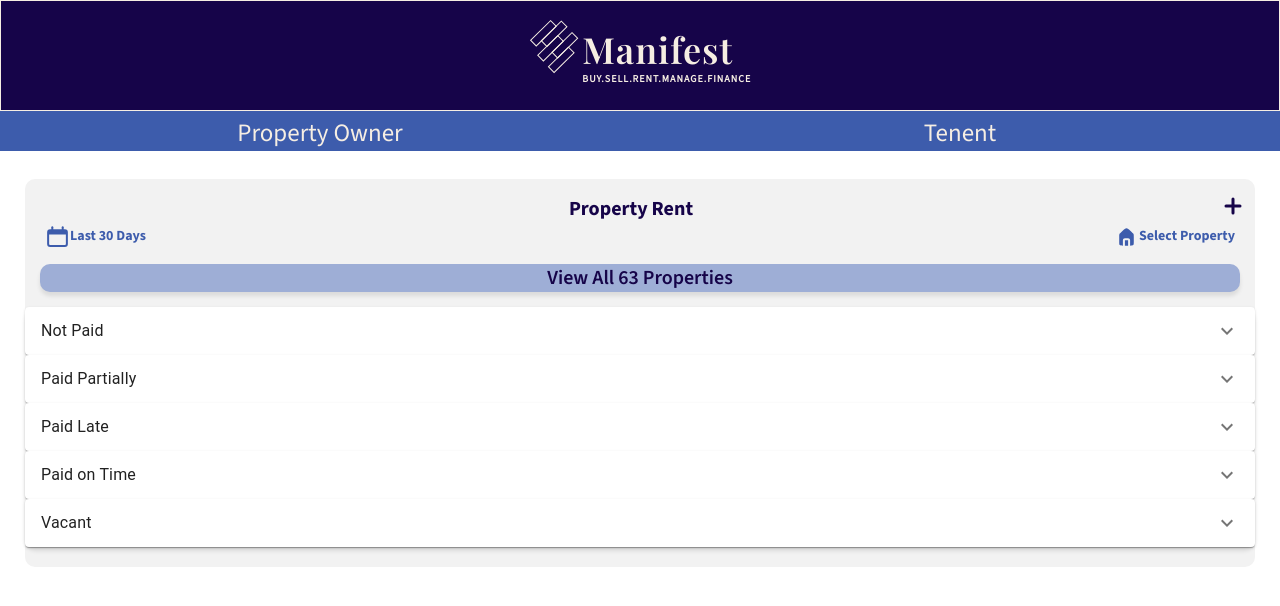
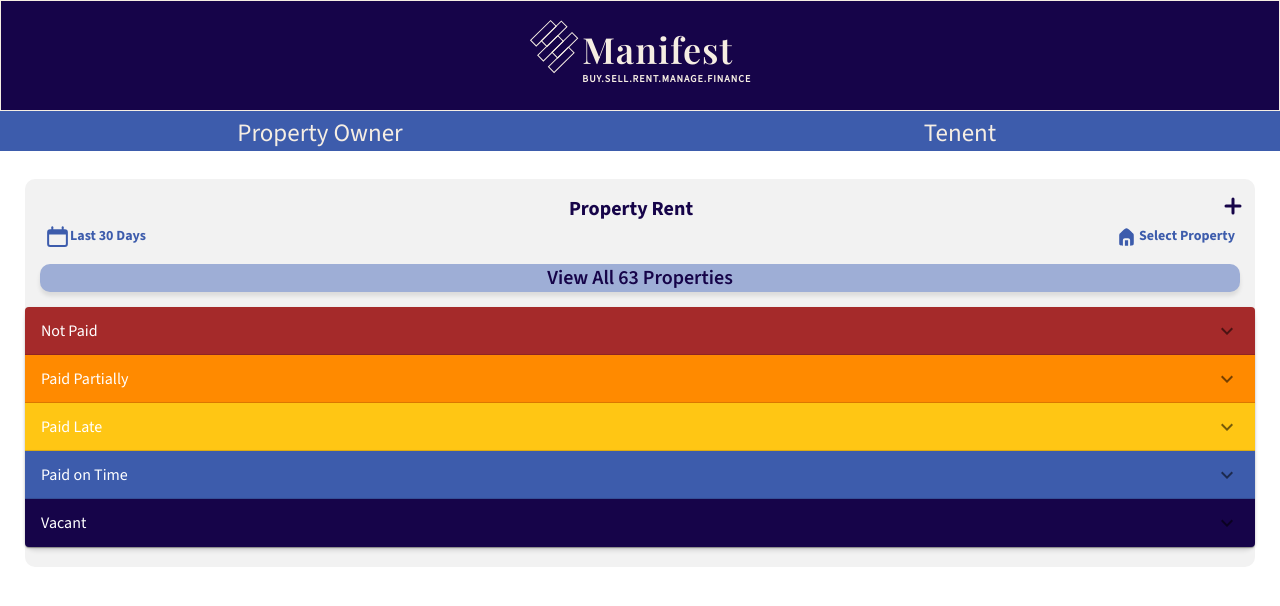
Before and after one commit to infinite-options/manifestmyspace-web, a React (Create React App) app: page /propertyRent in a window 1280 px wide. Shown: the top 606 px of the page. Built offline with nearby package versions, Linux system fonts and the light colour scheme.

Commit message:
Updated PropertyRent Accordion

```diff
--- a/src/components/PropertyRentFlow/PropertyRentAccordionView.jsx
+++ b/src/components/PropertyRentFlow/PropertyRentAccordionView.jsx
@@ -1,28 +1,36 @@
 import { Accordion, AccordionSummary, AccordionDetails, Typography } from "@mui/material";
 import ExpandMoreIcon from '@mui/icons-material/ExpandMore';
-
+import { getStatusColor } from "../utils/propertyRentFunctions";
+function PropertyRentAccordionCard(props) {
+    const [property, amount] = props.data;
+    return (
+        <div className="property-rent-property-status-card">
+            <div className="property-rent-property-status-card-text">
+                {property}
+            </div>
+            <div className="property-rent-property-status-card-amount">
+                {amount}
+            </div>
+        </div>
+    );
+}
 function PropertyRentAccordion(props) {
     const [status] = props.status;
     const [id] = props.property;
     return (
-        <div className="property-rent-property-status-type">
-            <Accordion>
+        <Accordion style={{backgroundColor:getStatusColor(status), "font-family": 'Source Sans Pro', color: "#FFFFFF"}}>
             <AccordionSummary
                 expandIcon={<ExpandMoreIcon />}
             >
-                    <Typography>{status}</Typography>
+                {status}
             </AccordionSummary>
             <AccordionDetails>
-                    1Lorem ipsum dolor sit amet, consectetur adipiscing elit. Suspendisse
-                    malesuada lacus ex, sit amet blandit leo lobortis eget.
+                <PropertyRentAccordionCard data={["103 N. Abel St, Milpitas CA 95035", "$2300"]}/>
             </AccordionDetails>
             <AccordionDetails>
-                    2Lorem ipsum dolor sit amet, consectetur adipiscing elit. Suspendisse
-                    malesuada lacus ex, sit amet blandit leo lobortis eget.
+                <PropertyRentAccordionCard data={["104 N. Abel St, Milpitas CA 95035", "$2400"]}/>
             </AccordionDetails>
         </Accordion>
-        </div>
-
     );
 }
 
--- a/src/components/PropertyRentFlow/PropertyRentDetail.jsx
+++ b/src/components/PropertyRentFlow/PropertyRentDetail.jsx
@@ -1,19 +1,7 @@
 import { useState } from "react";
 import "../../css/propertyRent.css";
-const propertyRentStatus = [{ status: "Not Paid", color: "#A52A2A" },
-{ status: "Paid Partially", color: "#FF8A00" },
-{ status: "Paid Late", color: "#FFC614" },
-{ status: "Paid On Time", color: "#3D5CAC" },
-{ status: "Vacant", color: "#160449" },
-];
-const getStatusColor = (status) => {
-    for (let i = 0; i < propertyRentStatus.length; i++) {
-        if (propertyRentStatus[i].status.toUpperCase() === status.toUpperCase()) {
-            return propertyRentStatus[i].color;
-        }
-    }
-    return "#FFFFFF";
-};
+import { getStatusColor } from "../utils/propertyRentFunctions";
+
 function PropertyRentDetail() {
     const [propertyStatus, setPropertyStatus] = useState("Not Paid");
     return (
@@ -70,7 +58,9 @@ function PropertyRentDetail() {
                         </div>
                     </div>
                     <div className="property-rent-detail-info-container">
-                        <div className="property-rent-detail-image"/>
+                        <div className="property-rent-detail-image">
+
+                        </div>
                         <div className="property-rent-detail-info-text-container">
                             <div className="property-rent-detail-info-text-title">
                                 103 N. Abel St, Milpitas CA 95035
--- a/src/components/PropertyRentFlow/PropertyRentFlow.jsx
+++ b/src/components/PropertyRentFlow/PropertyRentFlow.jsx
@@ -1,27 +1,11 @@
 import "../../css/propertyRent.css";
 import PropertyRentAccordionView from "./PropertyRentAccordionView";
 
-const propertyRentStatus = [{status:"Not Paid", color:"#A52A2A"},
-                            {status:"Paid Partially", color:"#FF8A00"},
-                            {status:"Paid Late", color:"#FFC614"},
-                            {status:"Paid on Time", color:"#3D5CAC"},
-                            {status:"Vacant", color:"#160449"},
-                        ];
-const getStatusColor = (status) => {
-    for (let i = 0; i < propertyRentStatus.length; i++) {
-        if(propertyRentStatus[i].status === status) {
-            return propertyRentStatus[i].color;
-        }
-    }
-    return "#FFFFFF";
-};
 function PropertyRentFlow() {
     return (
         <div className="property-rent-container">
             <div className="property-rent-title-container">
-                <div className="property-rent-title-emptybox">
-
-                </div>
+                <div className="property-rent-title-emptybox"/>
                 <div className="property-rent-title-text">
                     Property Rent
                 </div>
--- /dev/null
+++ b/src/components/utils/propertyRentFunctions.js
@@ -0,0 +1,16 @@
+const propertyRentStatus = [{status:"Not Paid", color:"#A52A2A"},
+                            {status:"Paid Partially", color:"#FF8A00"},
+                            {status:"Paid Late", color:"#FFC614"},
+                            {status:"Paid On Time", color:"#3D5CAC"},
+                            {status:"Vacant", color:"#160449"},
+                        ];
+const getStatusColor = (status) => {
+    for (let i = 0; i < propertyRentStatus.length; i++) {
+        if(propertyRentStatus[i].status.toUpperCase() === status.toUpperCase()) {
+            return propertyRentStatus[i].color;
+        }
+    }
+    return "#FFFFFF";
+};
+
+export {getStatusColor};
--- a/src/css/propertyRent.css
+++ b/src/css/propertyRent.css
@@ -76,10 +76,23 @@
 }
 
 .property-rent-property-status-container {
+    font-family: 'Source Sans Pro';
+    color: #FFFFFF;
     border-radius: 10px;
     box-shadow: 0px 4px 4px #00000019;
 }
-
+.property-rent-property-status-card {
+    display: flex;
+    flex-direction: row;
+}
+.property-rent-property-status-card-text {
+    margin-left: 10px;
+    margin-right: auto;
+}
+.property-rent-property-status-card-amount {
+    margin-left: auto;
+    margin-right: 10px;
+}
 .property-rent-detail-subtext {
     display: flex;
     flex-direction: row;
@@ -167,6 +180,7 @@
     max-width: 130px;
     max-height: 130px;
     margin-right: 20px;
+    background-color: grey;
 }
 .property-rent-detail-info-text-container {
     display: flex;
```
Lines whose indentation alone changed are shown as unchanged.
